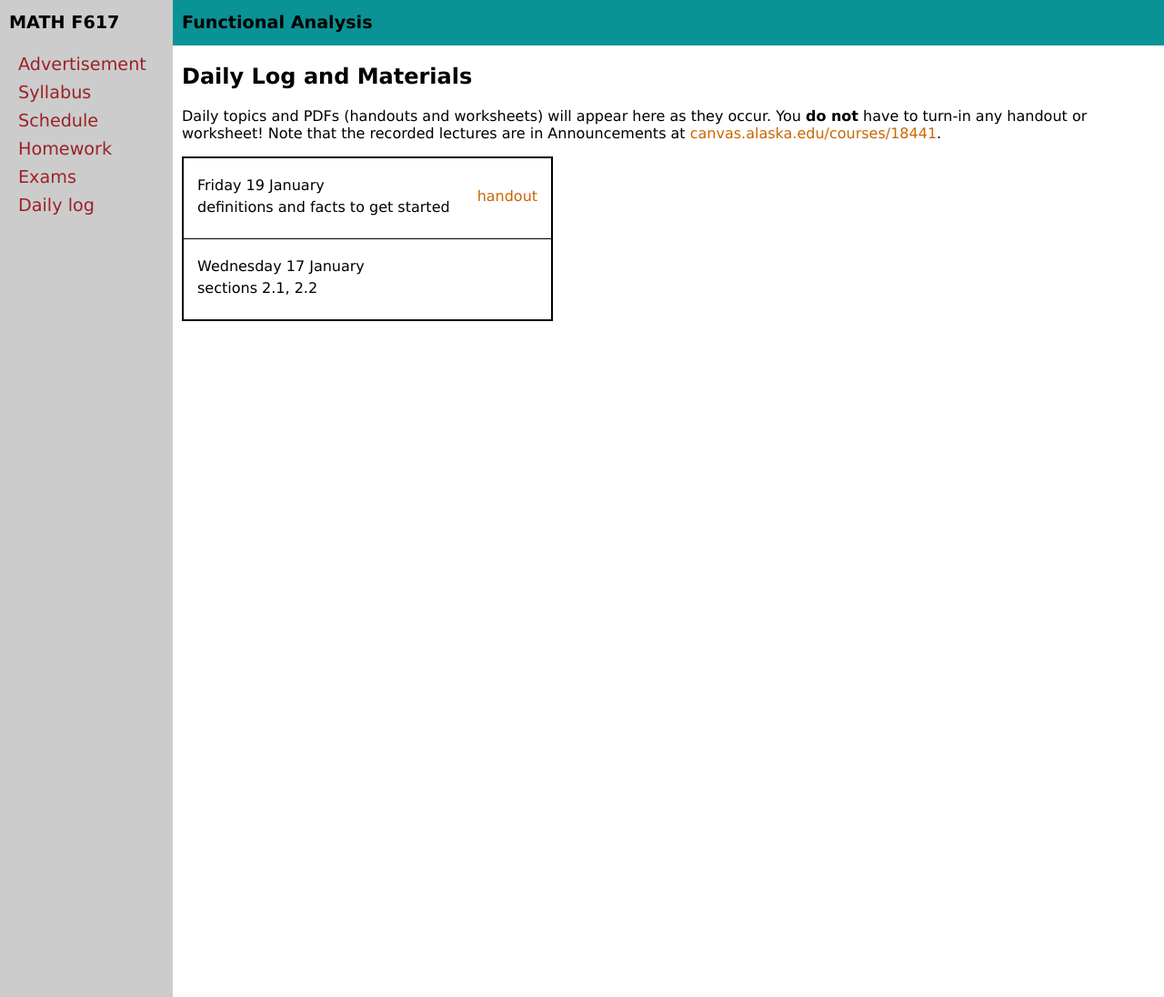
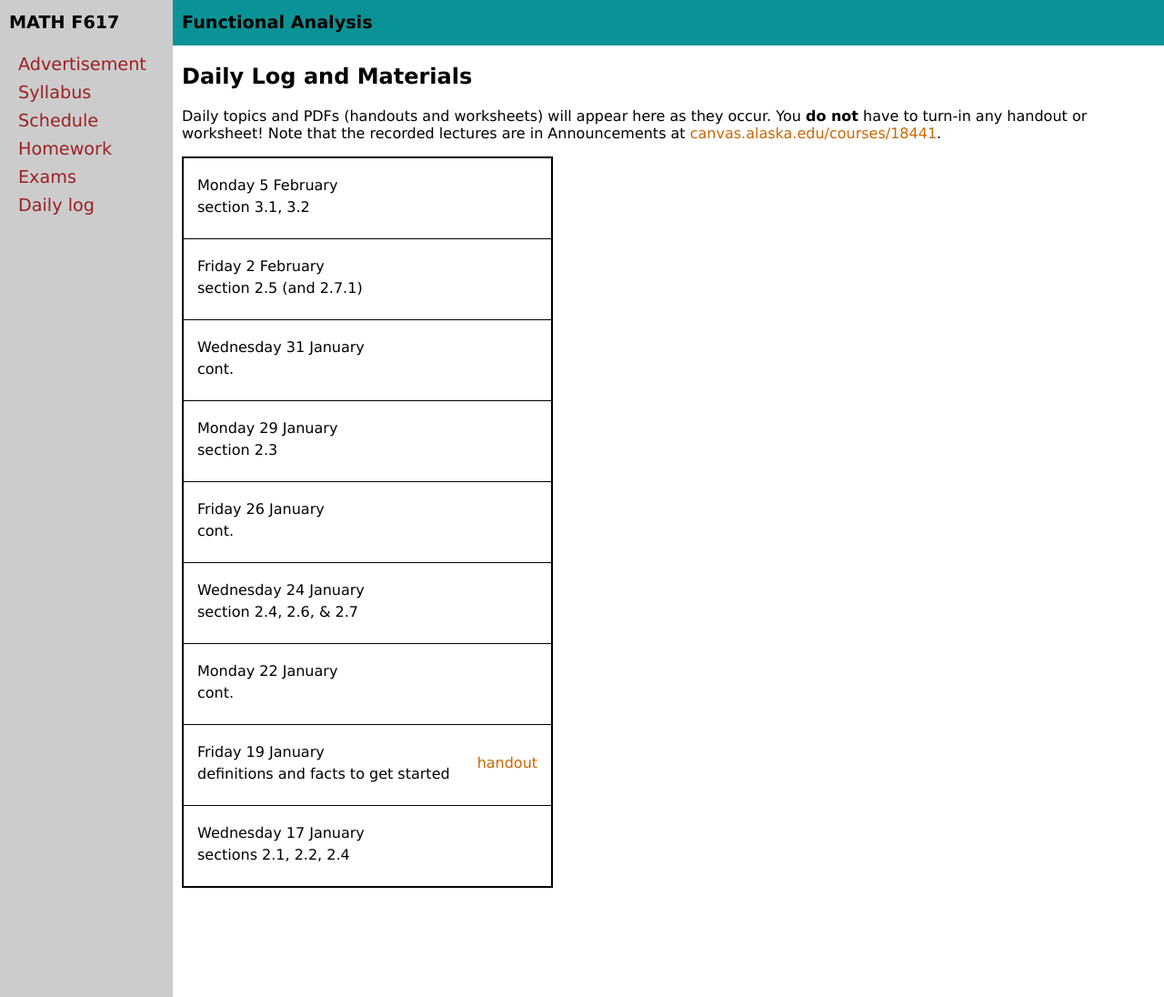
Before and after one commit to bueler/numerical, a Jekyll site: the page built from daily.md, in a window 1280 px wide and 1096 px high. Shown: the whole window at 91% size. Built offline with Jekyll 4.4.1, drawn with Linux system fonts in a browser that asks for light colours.

Commit message:
thoughts on schedule

```diff
--- a/_data/daily.yml
+++ b/_data/daily.yml
@@ -1,18 +1,24 @@
 semester: Fall 2023
 daily:
-#- name: Monday 29 January
-#  description: section 2.5 (and 2.7.1)
-#- name: Friday 26 January
-#  description: section 2.7
-#- name: Wednesday 24 January
-#  description: sections 2.4 & 2.6
-#- name: Monday 22 January
-#  description: section 2.3
+- name: Monday 5 February
+  description: section 3.1, 3.2
+- name: Friday 2 February
+  description: section 2.5 (and 2.7.1)
+- name: Wednesday 31 January
+  description: cont.
+- name: Monday 29 January
+  description: section 2.3
+- name: Friday 26 January
+  description: cont.
+- name: Wednesday 24 January
+  description: section 2.4, 2.6, & 2.7
+- name: Monday 22 January
+  description: cont.
 - name: Friday 19 January
   description: definitions and facts to get started
   handout: assets/handouts/getstarted.pdf
 - name: Wednesday 17 January
-  description: sections 2.1, 2.2
+  description: sections 2.1, 2.2, 2.4
 #  slides: assets/slides/F23/8-4.pdf
 #  more: x
 #  mfile: x
```
Also changed, not shown: 2 other files.
